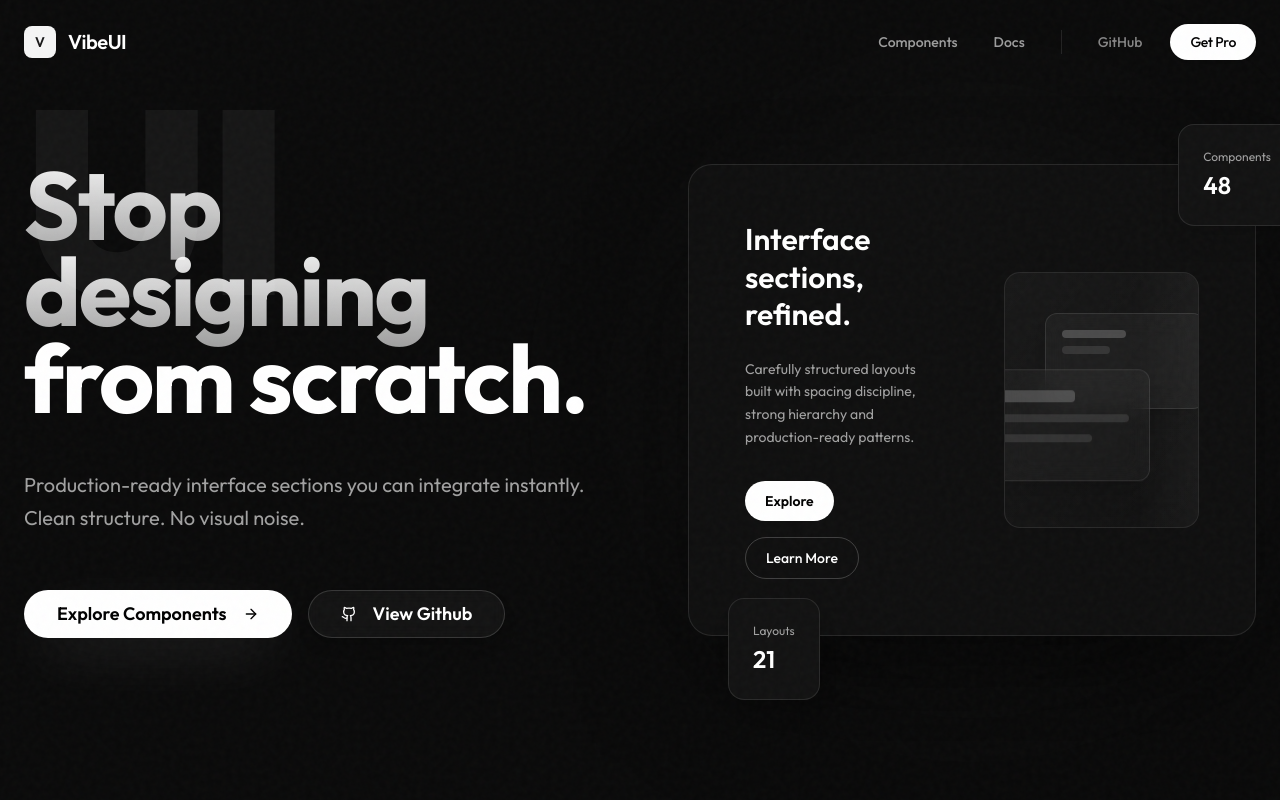
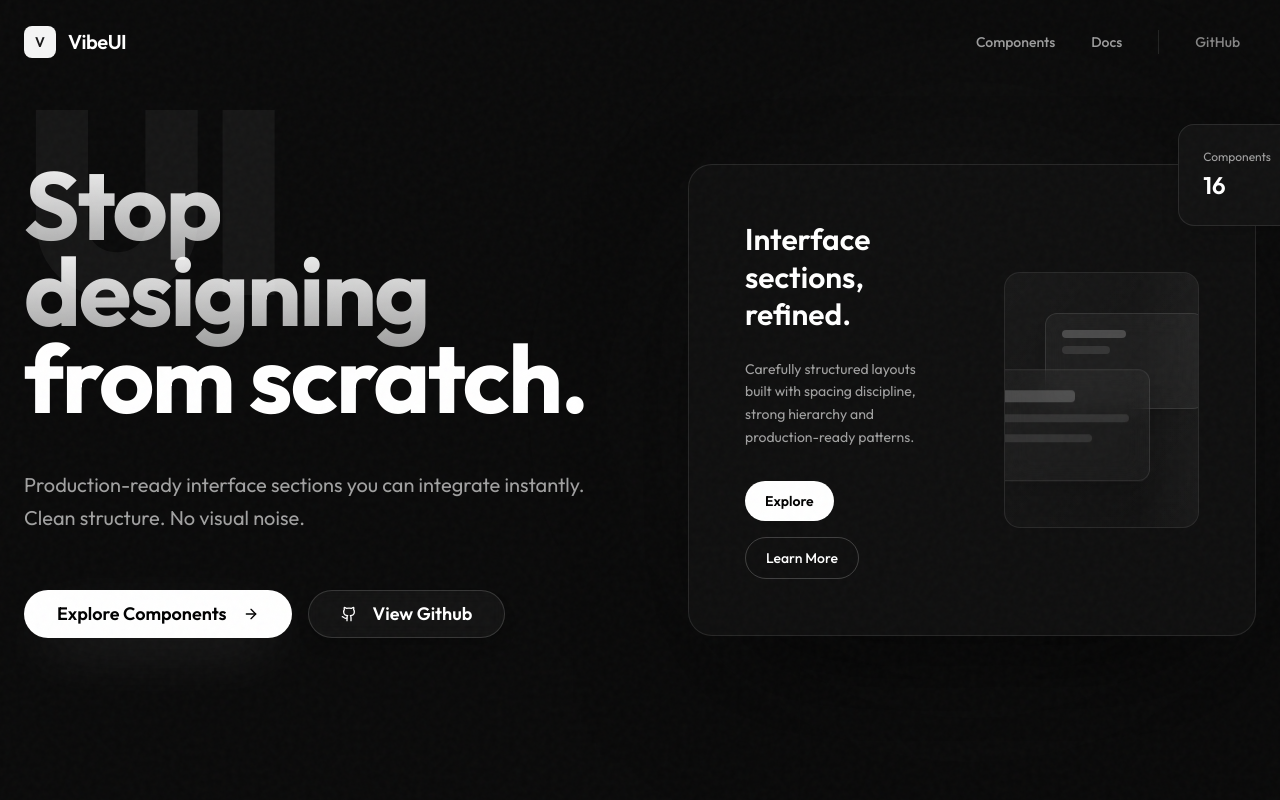
Before and after one commit to nijil71/Vibe-UI, a Next.js app: page / in a window 1280 px wide. Shown: the top 800 px of the page. Built offline with nearby package versions, Linux system fonts and the light colour scheme.

Commit message:
disbaled pro plan as of now and added docs and componets in footer

```diff
--- a/src/components/ComponentGrid.tsx
+++ b/src/components/ComponentGrid.tsx
@@ -19,7 +19,7 @@ import {
     Megaphone
 } from "lucide-react"
 
-const components = [
+export const components = [
     {
         id: 1,
         title: "SaaS Dashboard Overview",
--- a/src/components/Footer.tsx
+++ b/src/components/Footer.tsx
@@ -13,8 +13,8 @@ export default function Footer() {
           <div>
             <h4 className="text-white font-bold text-sm mb-6 uppercase tracking-widest">Resources</h4>
             <ul className="space-y-4 text-sm text-neutral-500">
-              <li><a href="#" className="hover:text-white transition-colors">Documentation</a></li>
-              <li><a href="#" className="hover:text-white transition-colors">Components</a></li>
+              <li><a href="/docs" className="hover:text-white transition-colors">Documentation</a></li>
+              <li><a href="/components" className="hover:text-white transition-colors">Components</a></li>
               {/* <li><a href="#" className="hover:text-white transition-colors">Changelog</a></li> */}
             </ul>
           </div>
--- a/src/components/Navbar.tsx
+++ b/src/components/Navbar.tsx
@@ -58,23 +58,23 @@ export function Navbar() {
                     >
                         GitHub
                     </Link>
-
+{/*
                     <Link
                         href="/premium"
                         className="ml-2 text-sm font-medium bg-white text-black px-5 py-2 rounded-full hover:bg-gray-200 transition-colors shadow-sm tracking-tight"
                     >
                         Get Pro
-                    </Link>
+                    </Link> */}
                 </div>
 
                 {/* Mobile Menu Button */}
                 <div className="md:hidden flex items-center gap-4">
-                    <Link
+                    {/* <Link
                         href="/premium"
                         className="text-xs font-medium bg-white text-black px-4 py-2 rounded-full hover:bg-gray-200 transition-colors shadow-sm tracking-tight"
                     >
                         Get Pro
-                    </Link>
+                    </Link> */}
                     <button
                         onClick={() => setIsOpen(!isOpen)}
                         className="relative z-50 text-white p-2 hover:bg-white/5 rounded-xl transition-colors"
@@ -119,7 +119,7 @@ export function Navbar() {
                                 </Link>
                             </div>
 
-                            <div className="mt-auto pb-12">
+                            {/* <div className="mt-auto pb-12">
                                 <Link
                                     href="/premium"
                                     onClick={() => setIsOpen(false)}
@@ -127,7 +127,7 @@ export function Navbar() {
                                 >
                                     Upgrade to Pro
                                 </Link>
-                            </div>
+                            </div> */}
                         </div>
                     </motion.div>
                 )}
--- a/src/components/Preview.tsx
+++ b/src/components/Preview.tsx
@@ -2,7 +2,12 @@
 
 import { motion } from "framer-motion"
 
+import { components } from "./ComponentGrid"
+
 function DynamicPreview() {
+  const componentCount = components.length
+
+
   return (
     <motion.div
       initial={{ opacity: 0, y: 60, rotateX: 4 }}
@@ -91,19 +96,22 @@ function DynamicPreview() {
         className="hidden sm:block absolute -top-6 -right-6 md:-top-10 md:-right-10 p-4 md:p-6 rounded-2xl bg-[#121212] border border-white/10 shadow-xl backdrop-blur-md"
       >
         <p className="text-[10px] md:text-xs text-neutral-400 mb-1">Components</p>
-        <p className="text-xl md:text-2xl font-semibold text-white">48</p>
+        <p className="text-xl md:text-2xl font-semibold text-white">
+          {componentCount}
+        </p>
       </motion.div>
 
       {/* Floating Metric Card 2 - Hidden on small mobile */}
-      <motion.div
+      {/* <motion.div
         initial={{ opacity: 0, y: 40 }}
         animate={{ opacity: 1, y: 0 }}
         transition={{ delay: 0.45 }}
         className="hidden sm:block absolute -bottom-10 left-6 md:-bottom-16 md:left-10 p-4 md:p-6 rounded-2xl bg-[#121212] border border-white/10 shadow-xl"
       >
-        <p className="text-[10px] md:text-xs text-neutral-400 mb-1">Layouts</p>
-        <p className="text-xl md:text-2xl font-semibold text-white">21</p>
-      </motion.div>
+<p className="text-[10px] md:text-xs text-neutral-400 mb-1">License</p>
+<p className="text-xl md:text-2xl font-semibold text-white">Open Source</p>
+
+      </motion.div> */}
 
     </motion.div>
   )
```
